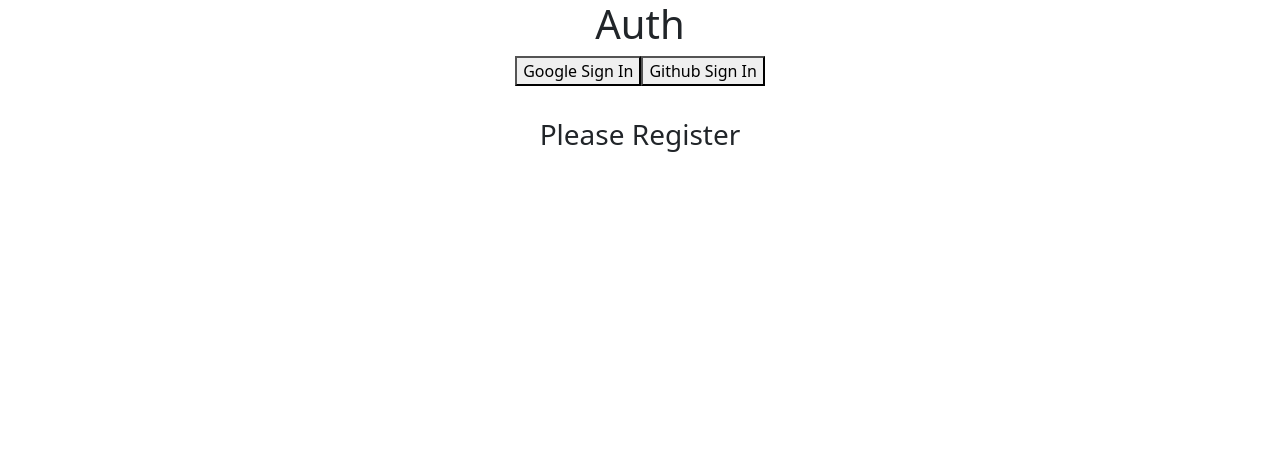
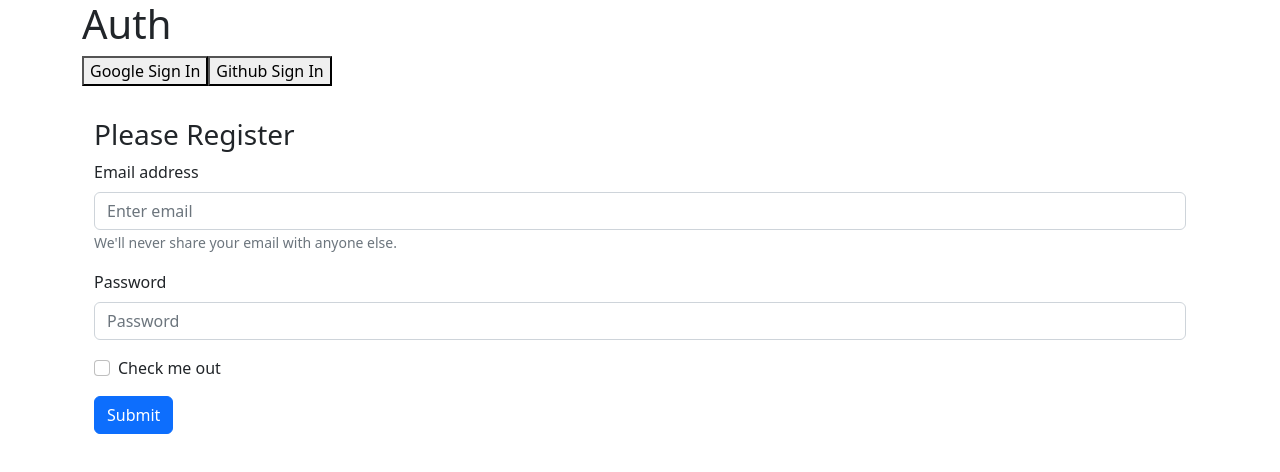
Before and after one commit to salmanSrahman/Firebase-Basic-Practice, a React (Create React App) app in the folder simple-firebase-practice1/: page / in a window 1280 px wide. Shown: the top 472 px of the page. Built offline with nearby package versions, Linux system fonts and the light colour scheme.

Commit message:
create login by email password

```diff
--- a/simple-firebase-practice1/src/App.js
+++ b/simple-firebase-practice1/src/App.js
@@ -1,6 +1,8 @@
 import "./App.css";
 import app from "./firebase.init";
 import "bootstrap/dist/css/bootstrap.min.css";
+import { Container } from "react-bootstrap";
+
 import {
   getAuth,
   signInWithPopup,
@@ -51,7 +53,8 @@
   };
 
   return (
-    <div className="App">
+    <div>
+      <Container>
         <h1>Auth</h1>
         {user?.uid ? (
           <button onClick={handleGoggleSignOut}>Google Sign Out</button>
@@ -65,6 +68,7 @@
         <h4>{user.email}</h4>
         <img src={user?.photoURL} alt="" />
         <PasswordAuth />
+      </Container>
     </div>
   );
 }
--- a/simple-firebase-practice1/src/Components/PasswordAuth/PasswordAuth.js
+++ b/simple-firebase-practice1/src/Components/PasswordAuth/PasswordAuth.js
@@ -1,11 +1,66 @@
-import React from "react";
-import { Container } from "react-bootstrap";
+import React, { useState } from "react";
+import { Container, Button } from "react-bootstrap";
+import Form from "react-bootstrap/Form";
+import { getAuth, signInWithEmailAndPassword } from "firebase/auth";
+import app from "../../firebase.init";
+
+const auth = getAuth(app);
 
 const PasswordAuth = () => {
+  const [email, setEmail] = useState("");
+  const [password, setPassword] = useState("");
+
+  const handleEmail = (event) => {
+    setEmail(event.target.value);
+  };
+  const handlePassword = (event) => {
+    setPassword(event.target.value);
+  };
+
+  const handleFormSubmit = (event) => {
+    event.preventDefault();
+    signInWithEmailAndPassword(auth, email, password)
+      .then((result) => {
+        const user = result.user;
+        console.log(user);
+      })
+      .then((error) => {
+        console.error("error", error);
+      });
+  };
+
   return (
     <div>
       <Container>
         <h3>Please Register</h3>
+        <Form onSubmit={handleFormSubmit}>
+          <Form.Group className="mb-3" controlId="formBasicEmail">
+            <Form.Label>Email address</Form.Label>
+            <Form.Control
+              type="email"
+              placeholder="Enter email"
+              onBlur={handleEmail}
+            />
+            <Form.Text className="text-muted">
+              We'll never share your email with anyone else.
+            </Form.Text>
+          </Form.Group>
+
+          <Form.Group className="mb-3" controlId="formBasicPassword">
+            <Form.Label>Password</Form.Label>
+            <Form.Control
+              type="password"
+              placeholder="Password"
+              onBlur={handlePassword}
+            />
+          </Form.Group>
+          <Form.Group className="mb-3" controlId="formBasicCheckbox">
+            <Form.Check type="checkbox" label="Check me out" />
+          </Form.Group>
+          <Button variant="primary" type="submit">
+            Submit
+          </Button>
+        </Form>
       </Container>
     </div>
   );
```
Lines whose indentation alone changed are shown as unchanged.
